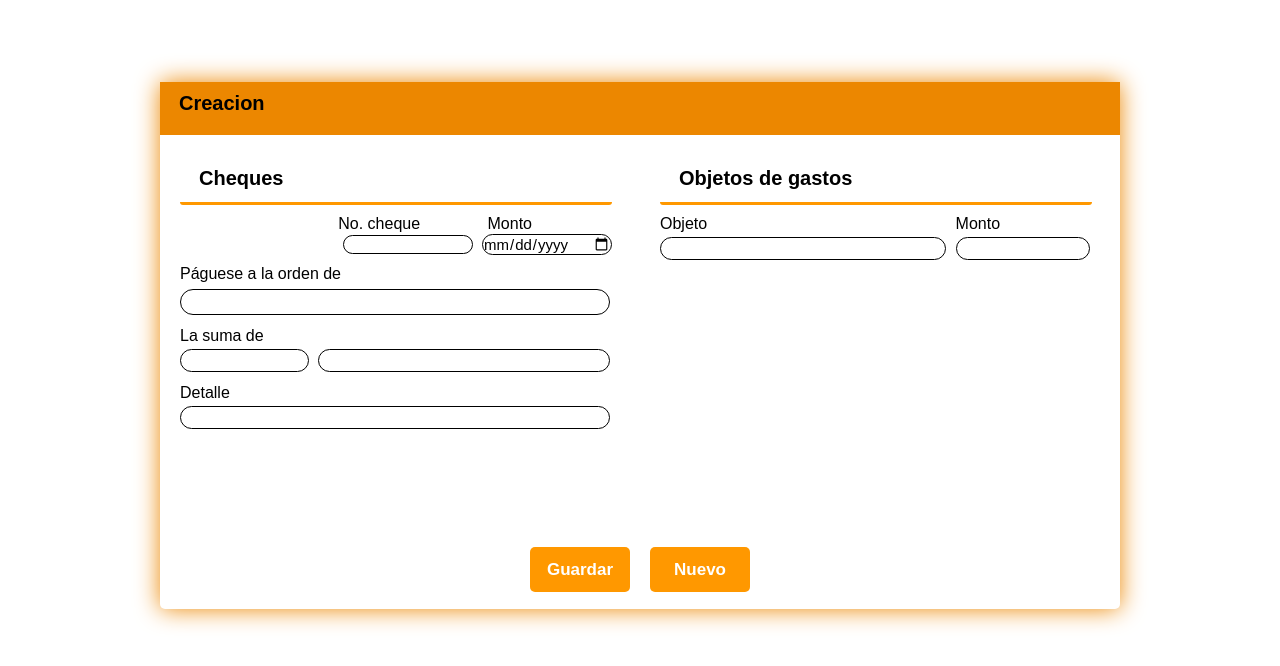
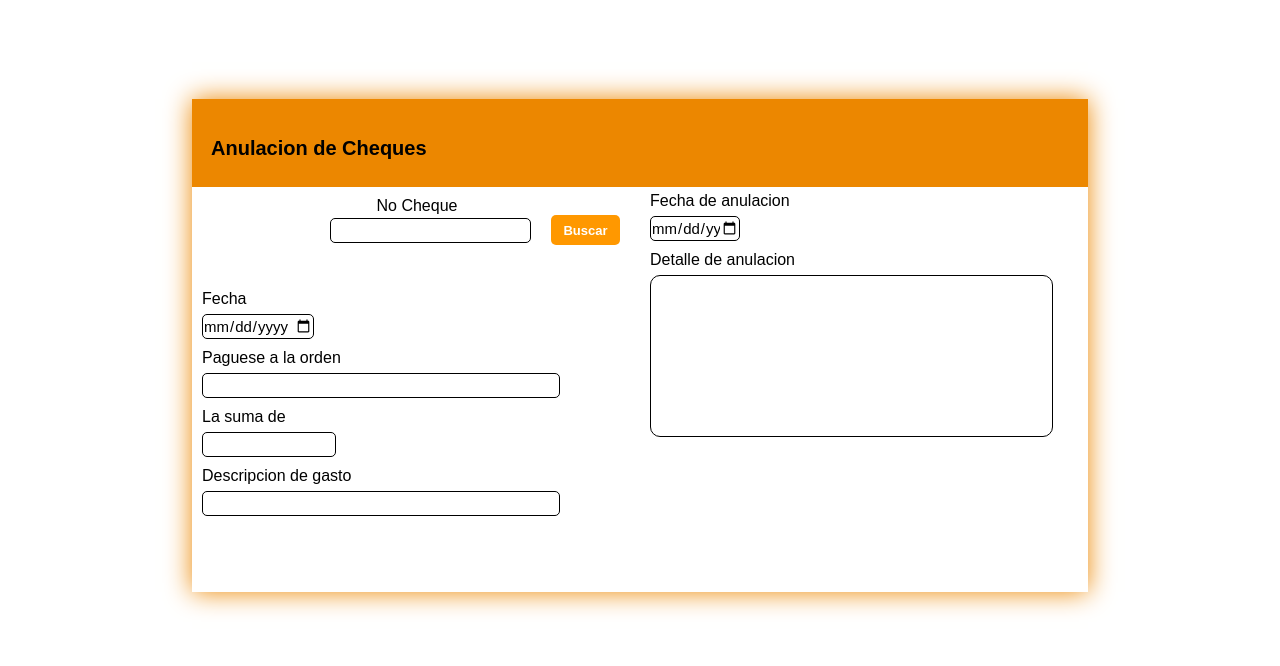
Before and after one commit to Sebasivan/ProyectoDSV, a plain HTML site: page index.html in a window 1280 px wide. Shown: the part 86-752 px from the top of the page. Drawn offline with Linux system fonts and the light colour scheme.

Commit message:
Add files via upload

```diff
--- a/index.html
+++ b/index.html
@@ -59,6 +59,7 @@
 			<section>
 
 					<div class="contenedor-creacion">
+					<!--Este es el form 1, cheque-->
 						<div class="text-creacion">
 
 							<label><a>Creacion</a></label>
@@ -140,6 +141,45 @@
 						</div>
 
 
+						<!--Este es el form 2 anulacion-->
+						<div class="contenedor-anulacion">
+
+							<div class="text-anulacion">
+
+									<label><a>Anulacion de Cheques</a></label>
+
+
+							</div>
+							<div class="subcontenedor-anulacion">
+
+								<div class="subcontenedor-anulacion1">
+									<div class="subcontenedor-anulacion1text">
+										<div class="text-anulacion01"><label>No Cheque</label></div>
+										<input type="text">
+										<button>Buscar</button>
+									</div>
+									<div class="subcontenedor-anulacion1Fecha">
+										<label>Fecha</label>
+										<input type="date" id="input-Fecha">
+										<label>Paguese a la orden</label>
+										<input type="text">
+										<label>La suma de</label>
+										<input type="text" id="input-Suma">
+										<label>Descripcion de gasto</label>
+										<input type="text">
+									</div>
+								</div>
+
+								<div class="subcontenedor-anulacion2">
+									<label>Fecha de anulacion</label>
+									<input type="date" id="input-anulacion1">
+									<label>Detalle de anulacion</label>
+									<input type="text" id="input-anulacion2">
+								</div>
+
+							</div>
+						</div>
+
 			</section>
 
 		</main>
--- a/style2.css
+++ b/style2.css
@@ -83,6 +83,7 @@ input{
 	font-weight: bold;
 	padding: 10px 20px;
 	transition-duration:0.1s;
+	cursor: pointer;
 }
 
 .dropdown li:hover{
@@ -91,7 +92,10 @@ input{
 
 
 }
+
+/*esta es la seccion*/
 section{
+
 	display: flex;
 	height: 87.89vh;
 	align-items: center;
@@ -99,14 +103,14 @@ section{
 
 
 }
-
+/*este es el form 1 creacion*/
 .contenedor-creacion{
 
 	box-shadow: 0 0 25px #EC8700;
 	height: 75%;
 	width: 75%;
 	border-radius: 5px;
-	display: ;
+	display: none;
 
 	flex-direction: column;
 }
@@ -351,3 +355,175 @@ section{
 
 
 }
+
+/*este es el form 2 anulacion*/
+
+
+.contenedor-anulacion{
+
+	height: 70%;
+	width: 70%;
+	display: flex;
+	flex-direction: column;
+	box-shadow: 0 0 25px #EC8700;
+}
+
+.text-anulacion{
+	display: flex;
+	background: #EC8700;
+	height: 18%;
+	width: 100%;
+	align-items: center;
+
+}
+
+.text-anulacion label{
+	font-size: 20px;
+	width: 40%;
+	margin: 10px 5px 0px 4px;
+	padding: 0 0 0 15px;
+	font-weight: bolder;
+
+}
+
+
+.subcontenedor-anulacion{
+	display: flex;
+	height: 83%;
+
+	flex-wrap: wrap;
+
+}
+
+.subcontenedor-anulacion1{
+	display: flex;
+	width: 50%;
+
+	flex-direction: column;
+
+}
+
+
+.subcontenedor-anulacion2{
+	display: flex;
+	width: 50%;
+
+	flex-direction: column;
+
+}
+
+.subcontenedor-anulacion2 label{
+	width: 100%;
+	margin: 5px 10px 5px 10px;
+
+}
+
+.subcontenedor-anulacion2 #input-anulacion2{
+	width: 90%;
+	height: 40%;
+	border-radius: 10px;
+	margin: 1px 10px 5px 10px;
+
+}
+
+.subcontenedor-anulacion2 #input-anulacion1{
+	width: 20%;
+	height: 25px;
+	border-radius: 5px;
+	margin: 1px 10px 5px 10px;
+
+}
+
+.subcontenedor-anulacion1text{
+	display: flex;
+	justify-content: flex-end;
+	align-items: center;
+	margin: 10px 20px 0;
+	gap: 20px;
+	flex-wrap: wrap;
+
+	gap:0;
+
+
+}
+
+
+.subcontenedor-anulacion1text input{
+	margin-right: 20px;
+	border-radius: 5px;
+	height: 25px;
+}
+
+.subcontenedor-anulacion1text button{
+	height: 30px;
+	width: 69px;
+	font-size: 13px;
+	border: none;
+	 background: #FF9800;
+	 color: white;
+	 border-radius: 5px;
+	 cursor: pointer;
+	 font-weight: bold;
+}
+.text-anulacion01{
+	display: flex;
+	margin-bottom: 0;
+	width: 100%;
+	justify-content: center;
+
+	transform: translateX(1px);
+}
+
+
+
+.subcontenedor-anulacion1Fecha{
+	display: flex;
+	margin-top: 40px;
+	flex-direction: column;
+
+
+}
+
+.subcontenedor-anulacion1Fecha label{
+	width: 100%;
+	margin: 5px 10px 5px 10px;
+
+
+}
+
+.subcontenedor-anulacion1Fecha input{
+	width: 80%;
+	height: 25px;
+	border-radius: 5px;
+	margin: 1px 10px 5px 10px;
+
+
+}
+.subcontenedor-anulacion1Fecha #input-Fecha{
+	width: 25%;
+	height: 25px;
+	border-radius: 5px;
+	margin: 1px 10px 5px 10px;
+
+
+}
+
+
+.subcontenedor-anulacion1Fecha #input-Suma{
+	width: 30%;
+	height: 25px;
+	border-radius: 5px;
+	margin: 1px 10px 5px 10px;
+
+
+
+
+}
+
+
+.subcontenedor-anulacion1text{
+
+
+
+
+}
```
